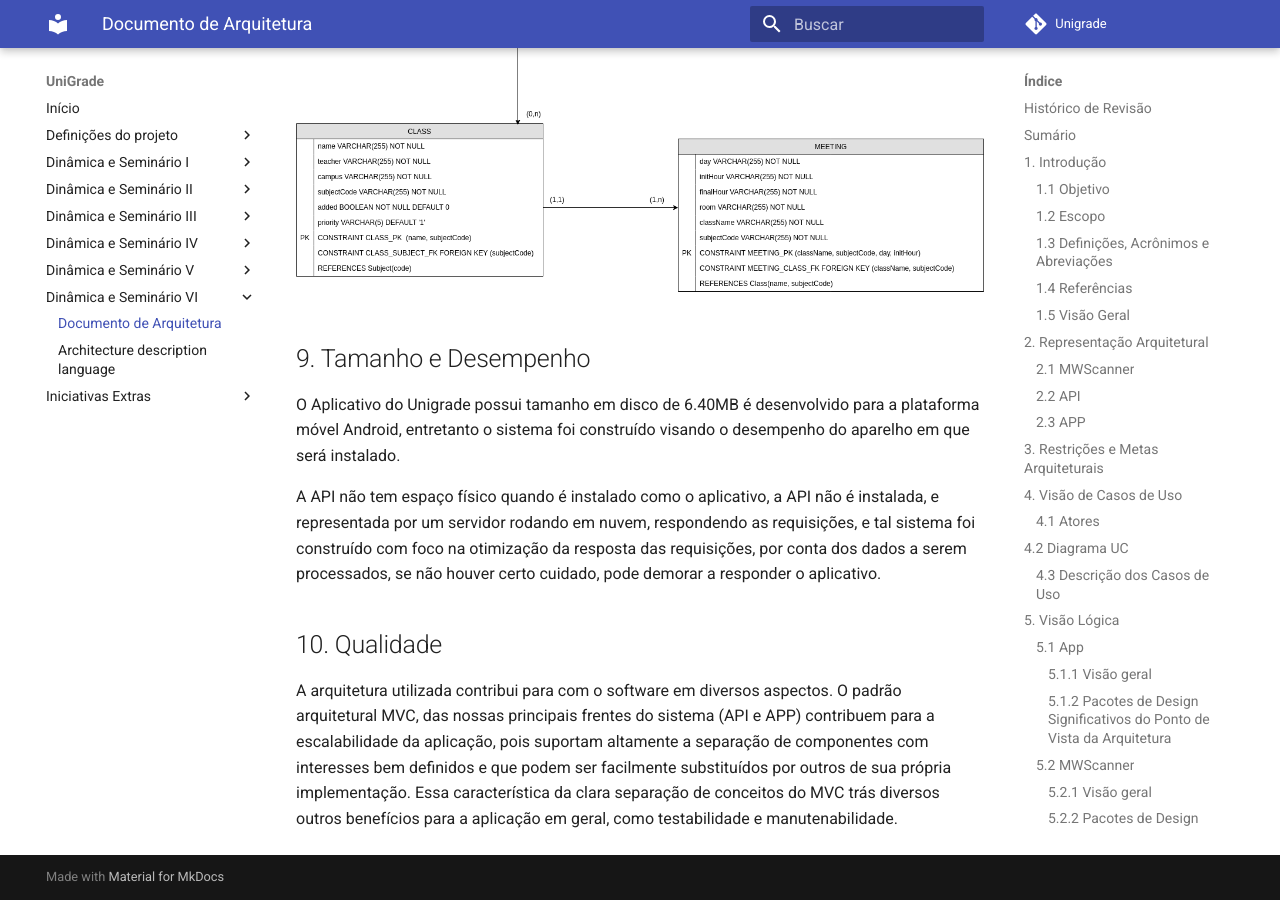
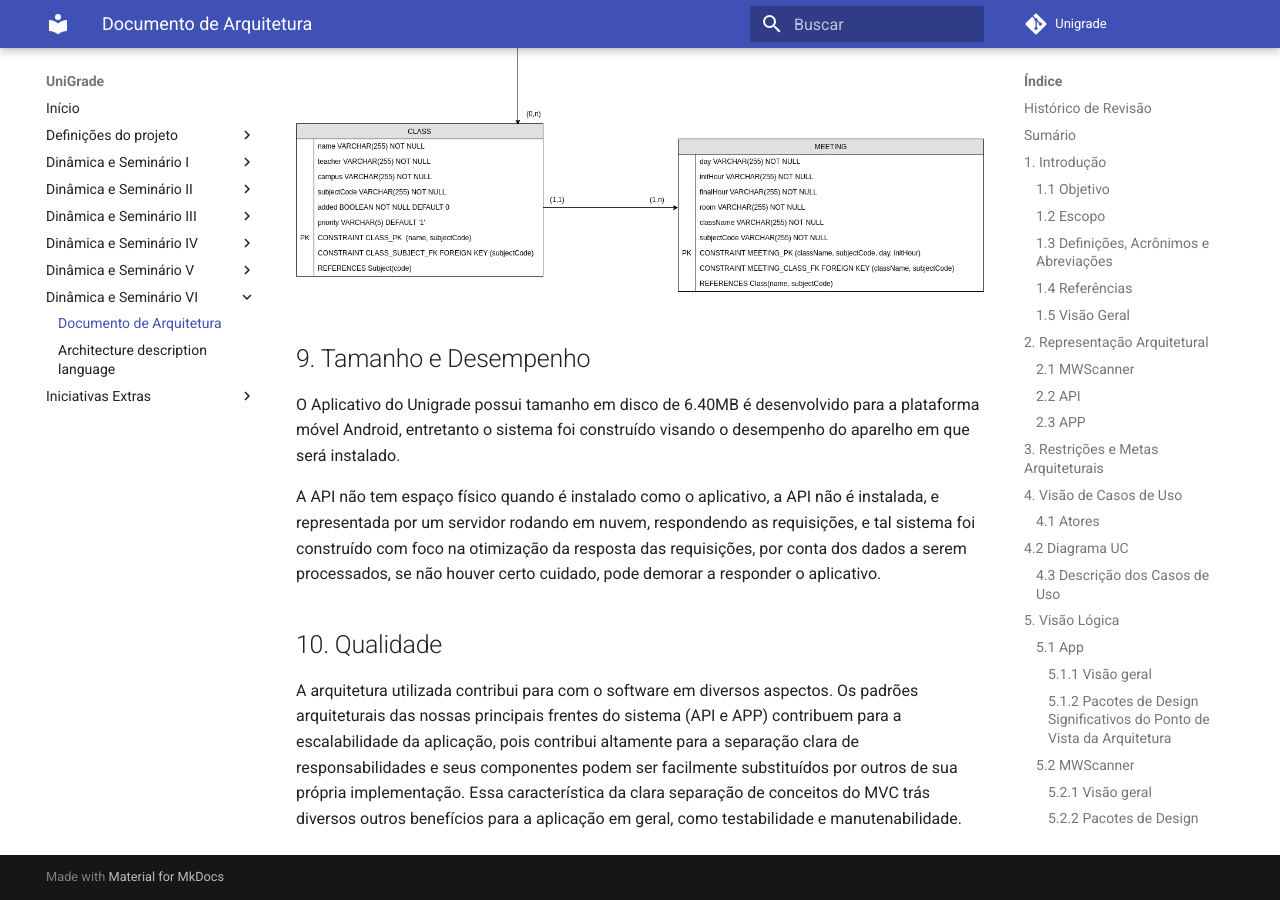
Before and after one commit to ads-unigrade-2019-1/Wiki, an MkDocs documentation site: the page built from docs/dinamica06/DAS.md, in a window 1280 px wide and 900 px high, scrolled down 18559 px. Built offline with MkDocs 1.6.1 and Material for MkDocs 9.7.7, drawn with Linux system fonts in a browser that asks for light colours.

Commit message:
changed the quality topic

```diff
--- a/docs/dinamica06/DAS.md
+++ b/docs/dinamica06/DAS.md
@@ -374,5 +374,5 @@ A API não tem espaço físico quando é instalado como o aplicativo, a API não
 
 ## 10. Qualidade
 
-A arquitetura utilizada contribui para com o software em diversos aspectos. O padrão arquitetural MVC, das nossas principais frentes do sistema (API e APP) contribuem para a escalabilidade da aplicação, pois suportam altamente a separação de componentes com interesses bem definidos e que podem ser facilmente substituídos por outros de sua própria implementação.
+A arquitetura utilizada contribui para com o software em diversos aspectos. Os padrões arquiteturais das nossas principais frentes do sistema (API e APP) contribuem para a escalabilidade da aplicação, pois contribui altamente para a separação clara de responsabilidades e seus componentes podem ser facilmente substituídos por outros de sua própria implementação.
 Essa característica da clara separação de conceitos do MVC trás diversos outros benefícios para a aplicação em geral, como testabilidade e manutenabilidade.
```
